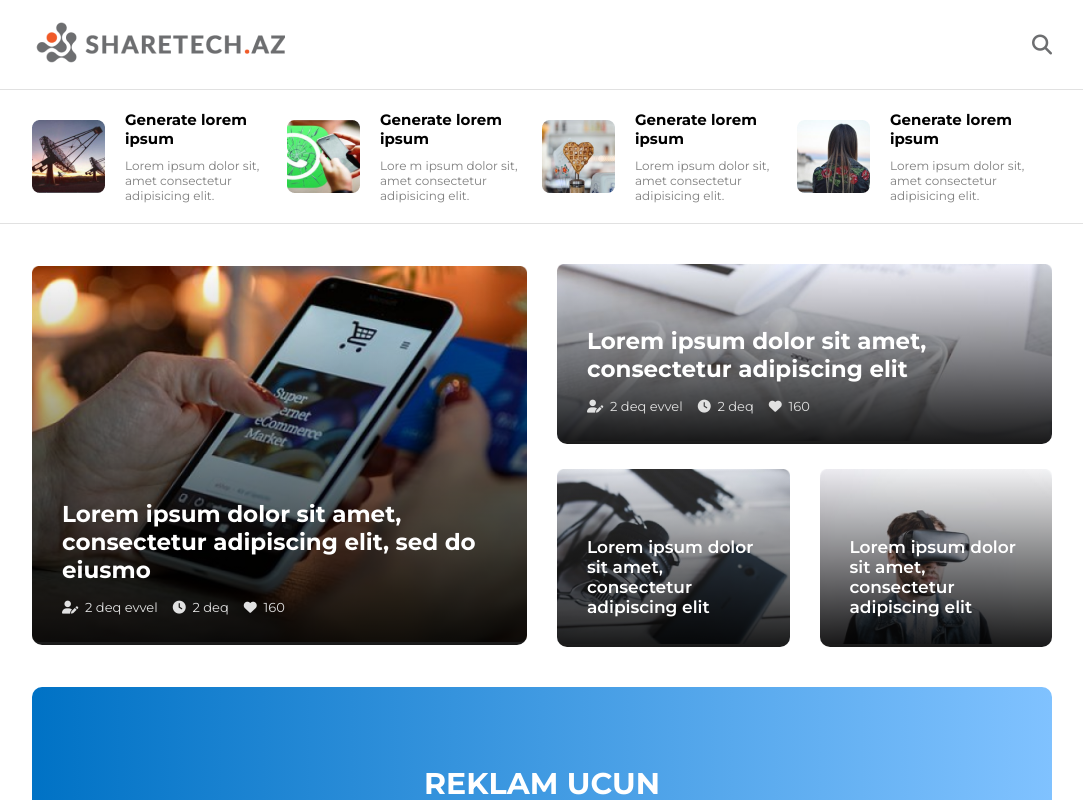
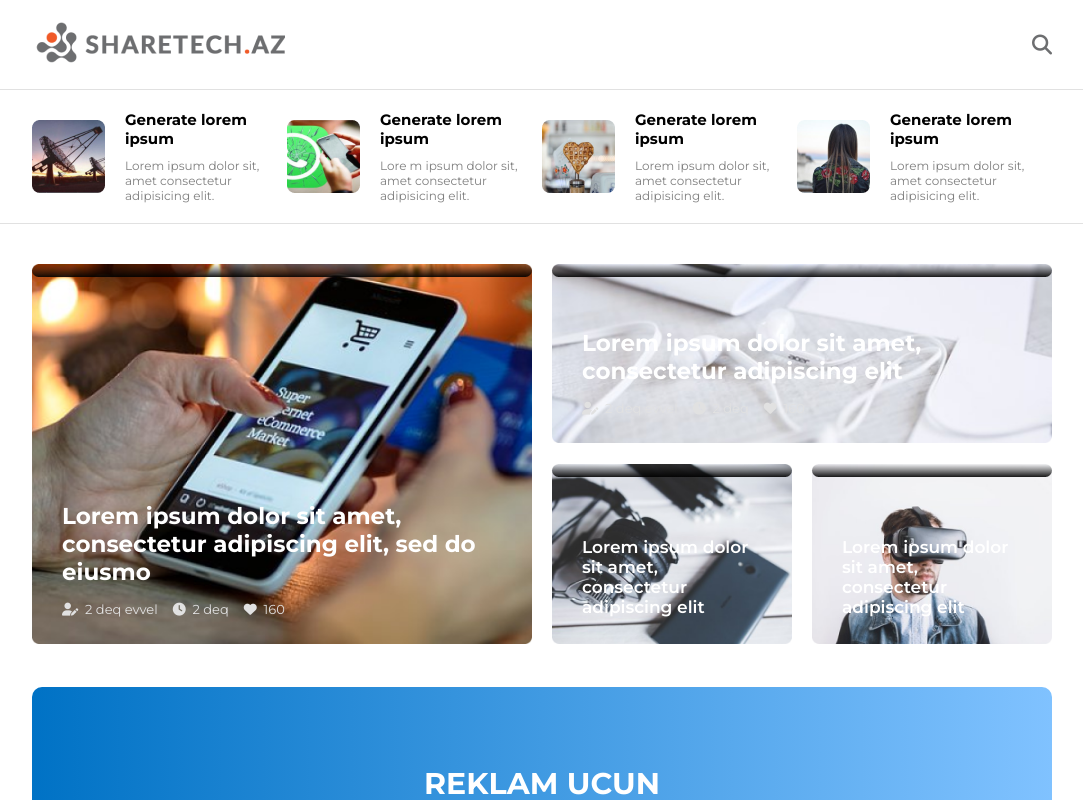
Before and after one commit to nicatdursunlu/sharetech.az, a Vue app: page /#/ in a window 1280 px wide. Shown: the top 800 px of the page, without its empty margins (98-1181 px from the left). Built offline with nearby package versions, Linux system fonts and the light colour scheme.

Commit message:
fix bugs

```diff
--- a/src/assets/styles/_global.scss
+++ b/src/assets/styles/_global.scss
@@ -31,7 +31,13 @@ body {
 
 .flex {
   display: flex;
-  flex-wrap: wrap;
+  // align-items: flex-start;
+  align-items: stretch;
+  justify-content: space-between;
+}
+
+.column {
+  flex-direction: column;
 }
 
 .row {
@@ -39,14 +45,27 @@ body {
   align-items: flex-start;
   justify-content: flex-start;
   flex-wrap: wrap;
+  margin: 0 -1rem;
+}
+
+.col-3 {
+  width: calc(25%);
+  // padding: 0 1rem;
 }
 
 .col-4 {
-  width: 25%;
+  width: calc(100% / 3);
+  padding: 0 1rem;
 }
 
-.col-3 {
-  width: calc(100% / 3);
+.col-6 {
+  width: calc(50%);
+  padding: 0 1rem;
+}
+
+.col-12 {
+  width: 100%;
+  padding: 0 1rem;
 }
 
 // Meadia queries
@@ -56,16 +75,16 @@ body {
     padding-left: 8rem;
   }
 
-  .row {
-    margin: 0 -1rem;
+  .col-3 {
+    width: calc(50%);
   }
 
-  .col-4 {
-    width: 50%;
+  .col-6 {
+    width: calc(50%);
   }
 
-  .col-3 {
-    width: 50%;
+  .col-12 {
+    margin-bottom: 2rem;
   }
 }
 
@@ -75,11 +94,16 @@ body {
     padding-left: 4rem;
   }
 
+  .col-3 {
+    width: 100%;
+  }
+
   .col-4 {
     width: 100%;
   }
 
-  .col-3 {
+  .col-6 {
     width: 100%;
+    margin-bottom: 2rem;
   }
 }
--- a/src/components/Advertising/index.vue
+++ b/src/components/Advertising/index.vue
@@ -1,10 +1,8 @@
 <template>
-  <div class="container">
-    <router-link to="#" class="advertising">
-      <h2 class="advertising__title">Reklam ucun</h2>
-      <h2 class="advertising__title">1140x250 px</h2>
-    </router-link>
-  </div>
+  <router-link to="#" class="advertising">
+    <h2 class="advertising__title">Reklam ucun</h2>
+    <h2 class="advertising__title">1140x250 px</h2>
+  </router-link>
 </template>
 
 <script>
--- a/src/components/HeaderNews/SingleHeaderNews.vue
+++ b/src/components/HeaderNews/SingleHeaderNews.vue
@@ -1,5 +1,5 @@
 <template>
-  <router-link to="#" class="content col-4">
+  <router-link to="#" class="content col-3">
     <img :src="news.img" :alt="news.title" class="image" />
     <div class="details">
       <h4 class="title">{{ news.title }}</h4>
--- a/src/components/HeaderNews/index.vue
+++ b/src/components/HeaderNews/index.vue
@@ -1,5 +1,5 @@
 <template>
-  <div class="row container">
+  <div class="container row">
     <SingleHeaderNews :news="news" v-for="news in allNews" :key="news.id" />
   </div>
 </template>
--- a/src/components/HeaderNews/style.scss
+++ b/src/components/HeaderNews/style.scss
@@ -10,10 +10,6 @@
   align-items: center;
   text-decoration: none;
   border-radius: 5px;
-
-  &:hover {
-    box-shadow: 0 0.2rem 0.6rem $color-grey-dark;
-  }
 
   &:hover .title {
     color: crimson;
--- a/src/components/HomeNews/SingleNews.vue
+++ b/src/components/HomeNews/SingleNews.vue
@@ -1,5 +1,5 @@
 <template>
-  <router-link :to="{ name: 'NewsPage', params: news }" class="news-card col-3">
+  <router-link :to="{ name: 'NewsPage', params: news }" class="news-card col-4">
     <img :src="news.img" :alt="news.title" class="news-card__img" />
     <div class="news-card__desc">
       <p class="news-card__tag">{{ news.tag }}</p>
--- a/src/components/HomeNews/index.vue
+++ b/src/components/HomeNews/index.vue
@@ -1,5 +1,5 @@
 <template>
-  <div class="container row">
+  <div class="row">
     <SingleNews v-for="news in allNews" :key="news.id" :news="news" />
   </div>
 </template>
--- a/src/components/MainNews/index.vue
+++ b/src/components/MainNews/index.vue
@@ -1,11 +1,13 @@
 <template>
-  <div class="container news flex">
-    <router-link to="#" class="news__left-side single-news single-news--big">
+  <div class="news row">
+    <div class="col-6">
+      <router-link to="#" class="single-news">
         <div class="single-news__gradient"></div>
         <img src="../../assets/images/5.png" class="single-news__image" />
         <div class="single-news__info">
           <h3 class="single-news__title--big">
-          Lorem ipsum dolor sit amet, consectetur adipiscing elit, sed do eiusmo
+            Lorem ipsum dolor sit amet, consectetur adipiscing elit, sed do
+            eiusmo
           </h3>
           <div class="single-news__desc">
             <div class="single-news__icon">
@@ -23,9 +25,12 @@
           </div>
         </div>
       </router-link>
+    </div>
 
-    <div class="news__right-side">
-      <router-link to="#" class="single-news single-news--medium">
+    <div class="col-6 flex column align-self">
+      <div class="row">
+        <div class="col-12">
+          <router-link to="#" class="single-news">
             <div class="single-news__gradient"></div>
             <img src="../../assets/images/6.png" class="single-news__image" />
             <div class="single-news__info">
@@ -48,9 +53,12 @@
               </div>
             </div>
           </router-link>
+        </div>
+      </div>
 
-      <div class="single-news__row">
-        <router-link to="#" class="single-news single-news--small">
+      <div class="row">
+        <div class="col-6">
+          <router-link to="#" class="single-news">
             <div class="single-news__gradient"></div>
             <img src="../../assets/images/8.png" class="single-news__image" />
             <div class="single-news__info">
@@ -59,8 +67,10 @@
               </h3>
             </div>
           </router-link>
+        </div>
 
-        <router-link to="#" class="single-news single-news--small">
+        <div class="col-6">
+          <router-link to="#" class="single-news">
             <div class="single-news__gradient"></div>
             <img src="../../assets/images/7.png" class="single-news__image" />
             <div class="single-news__info">
@@ -69,6 +79,7 @@
               </h3>
             </div>
           </router-link>
+        </div>
       </div>
     </div>
   </div>
--- a/src/components/MainNews/style.scss
+++ b/src/components/MainNews/style.scss
@@ -1,42 +1,12 @@
 @import "../../assets/styles/variables";
 @import "../../assets/styles/mixins";
 
+.align-self {
+  align-self: stretch;
+}
+
 .news {
   margin-top: 4rem;
-  align-items: center;
-  justify-content: space-between;
-
-  &__left-side {
-    width: calc((100% - 3rem) / 2);
-  }
-
-  &__right-side {
-    width: calc((100% - 3rem) / 2);
-    display: flex;
-    flex-direction: column;
-    justify-content: space-between;
-  }
-
-  @include responsive($breakpoint-tablet) {
-    &__left-side {
-      width: calc((100% - 2rem) / 2);
-    }
-
-    &__right-side {
-      width: calc((100% - 2rem) / 2);
-    }
-  }
-
-  @include responsive($breakpoint-mobile) {
-    &__left-side {
-      width: 100%;
-      margin-bottom: 2rem;
-    }
-    &__right-side {
-      width: 100%;
-      margin-bottom: 2rem;
-    }
-  }
 }
 
 .single-news {
@@ -44,20 +14,9 @@
   cursor: pointer;
   border-radius: 1rem;
 
-  &:hover {
-    box-shadow: 0 0.8rem 1.2rem $color-black;
-  }
-
-  &--big {
-  }
-
-  &--medium {
-    margin-bottom: 2.5rem;
-  }
-
-  &--small {
-    width: calc((100% - 3rem) / 2);
-  }
+  // &:hover {
+  //   box-shadow: 0 0.8rem 1.2rem $color-black;
+  // }
 
   &__row {
     display: flex;
@@ -71,6 +30,7 @@
     height: 100%;
     width: 100%;
     position: absolute;
+    z-index: 1;
   }
 
   &__image {
@@ -81,6 +41,7 @@
     padding: 1.5rem 3rem;
     position: absolute;
     bottom: 1.5rem;
+    z-index: 2;
   }
 
   &__title {
@@ -142,6 +103,15 @@
       bottom: 1rem;
     }
 
+    &__title {
+      &--big {
+        font-size: 2.3rem;
+      }
+      &--small {
+        font-size: 2.3rem;
+      }
+    }
+
     &__desc {
       margin-top: 2rem;
       font-size: 1.1rem;
--- a/src/views/HomePage/index.vue
+++ b/src/views/HomePage/index.vue
@@ -1,9 +1,11 @@
 <template>
   <HeaderNews />
   <div class="divider" />
-  <MainNews />
-  <Advertising />
-  <HomeNews />
+  <div class="container">
+    <MainNews />
+    <Advertising />
+    <HomeNews />
+  </div>
   <div class="btn-box">
     <router-link to="#" class="btn-box__button">Diger xeberler</router-link>
   </div>
```
Lines whose indentation alone changed are shown as unchanged.
